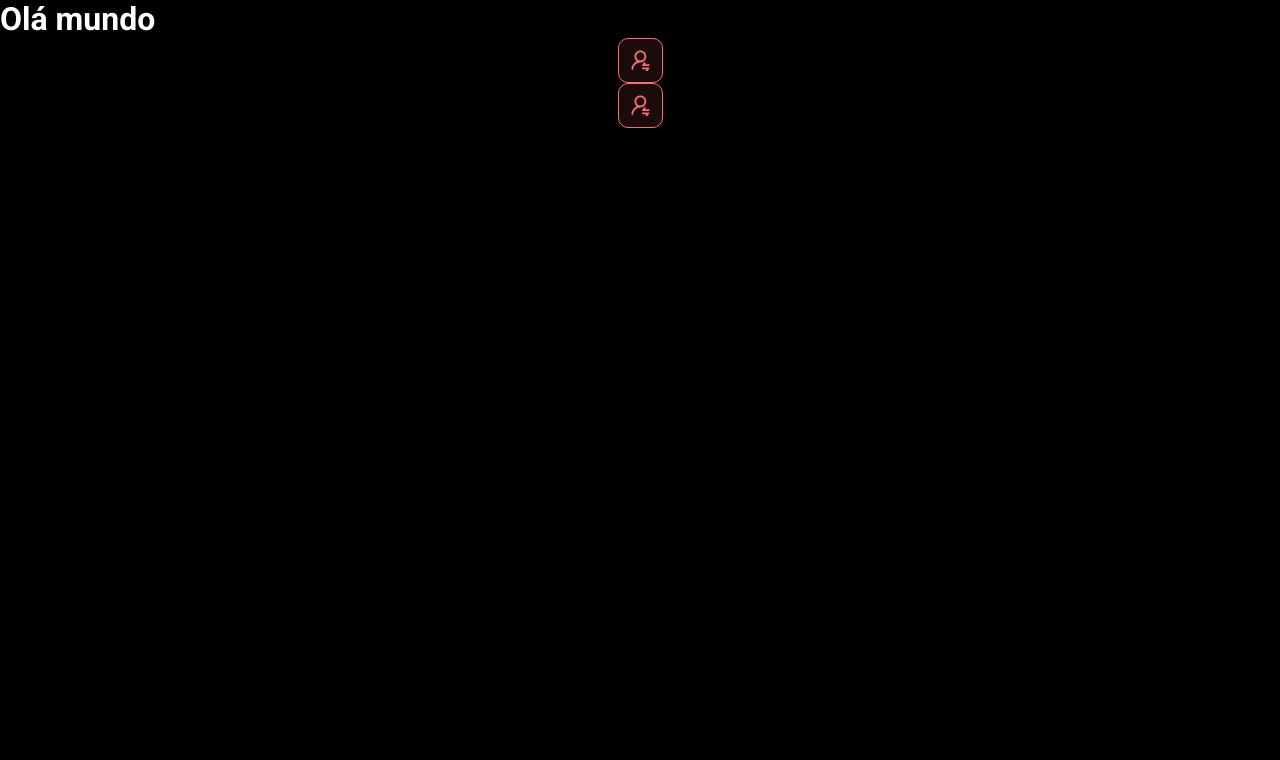
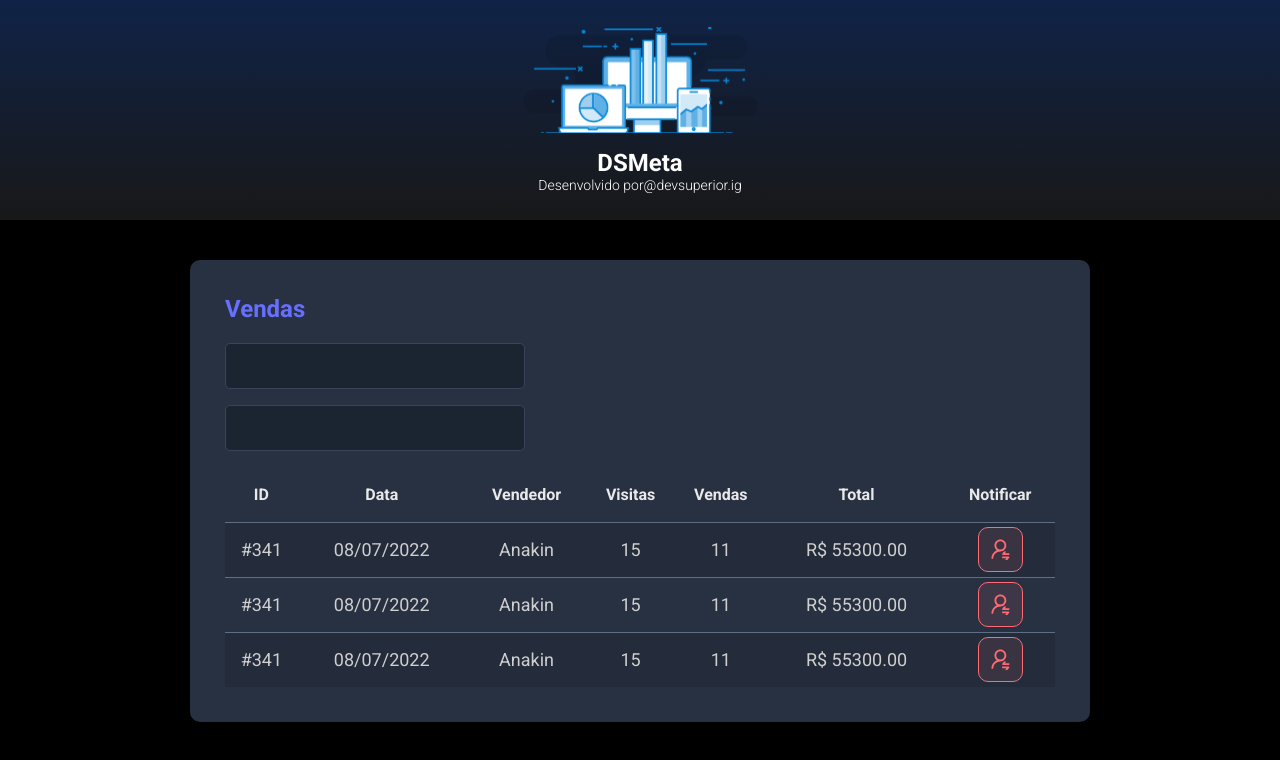
Before and after one commit to vamosgit/dsmeta, a React (Vite) app in the folder frontend/: page / in a window 1280 px wide. Shown: the top 760 px of the page. Built offline with nearby package versions, Linux system fonts and the light colour scheme.

Commit message:
Other component

```diff
--- a/frontend/src/App.tsx
+++ b/frontend/src/App.tsx
@@ -1,12 +1,18 @@
 import NotificationButton from "./components/NotificationButton"
-
+import Header from "./components/Header"
+import SalesCard from "./components/SaleCard"
 
 function App() {
   return (
     <>
-      <h1>Olá mundo</h1>
-      <NotificationButton />
-      <NotificationButton />
+      <Header />
+      <main>
+        <section id="sales">
+          <div className="dsmeta-container">
+            <SalesCard/>
+          </div>
+        </section>
+      </main>
     </>
   )
 }
--- /dev/null
+++ b/frontend/src/components/Header/index.tsx
@@ -0,0 +1,20 @@
+import logo from '../../asset/img/logo.svg'
+
+import './styles.css'
+
+function Header() {
+    return (
+        <header>
+            <div className="dsmeta-logo-container">
+                <img src={logo} alt="DSMeta" />
+                <h1>DSMeta</h1>
+                <p>
+                    Desenvolvido por
+                    <a href="https://www.instagram.com/devsuperior.ig">@devsuperior.ig</a>
+                </p>
+            </div>
+        </header>
+    )
+  }
+
+  export default Header
--- /dev/null
+++ b/frontend/src/components/Header/styles.css
@@ -0,0 +1,27 @@
+header {
+    background: linear-gradient(180deg, #102347 0%, #181818 100%);
+    height: 220px;
+    display: flex;
+    align-items: center;
+    justify-content: center;
+  }
+
+  .dsmeta-logo-container {
+    display: flex;
+    flex-direction: column;
+    align-items: center;
+  }
+
+  .dsmeta-logo-container img {
+    width: 235px;
+  }
+
+  .dsmeta-logo-container h1 {
+    margin-top: 15px;
+    font-size: 24px;
+  }
+
+  .dsmeta-logo-container p {
+    font-size: 14px;
+    font-weight: 300;
+  }
--- a/frontend/src/components/NotificationButton/index.tsx
+++ b/frontend/src/components/NotificationButton/index.tsx
@@ -4,13 +4,9 @@
 
 function NotificationButton() {
     return (
-        <>
-            <div className="dsmeta-red-btn-container">
-                <div className="dsmeta-red-btn">
-                    <img src={icon} alt="Notificar" />
-                </div>
-            </div>
-        </>
+        <div className="dsmeta-red-btn">
+            <img src={icon} alt="Notificar" />
+        </div>
     )
 }
 
--- a/frontend/src/components/NotificationButton/styles.css
+++ b/frontend/src/components/NotificationButton/styles.css
@@ -10,6 +10,6 @@
     cursor: pointer;
   }
 
-  .dsmeta-red-btn img {
+.dsmeta-red-btn img {
       width: 19px;
   }
--- /dev/null
+++ b/frontend/src/components/SaleCard/index.tsx
@@ -0,0 +1,79 @@
+import NotificationButton from '../NotificationButton'
+import './styles.css'
+
+function SalesCard() {
+    return (
+        <div className="dsmeta-card">
+            <h2 className="dsmeta-sales-title">Vendas</h2>
+            <div>
+                <div className="dsmeta-form-control-container">
+                    <input className="dsmeta-form-control" type="text"/>
+                </div>
+                <div className="dsmeta-form-control-container">
+                    <input className="dsmeta-form-control" type="text"/>
+                </div>
+            </div>
+
+            <div>
+                <table className="dsmeta-sales-table">
+                    <thead>
+                        <tr>
+                            <th className="show992">ID</th>
+                            <th className="show576">Data</th>
+                            <th>Vendedor</th>
+                            <th className="show992">Visitas</th>
+                            <th className="show992">Vendas</th>
+                            <th>Total</th>
+                            <th>Notificar</th>
+                        </tr>
+                    </thead>
+                    <tbody>
+                        <tr>
+                            <td className="show992">#341</td>
+                            <td className="show576">08/07/2022</td>
+                            <td>Anakin</td>
+                            <td className="show992">15</td>
+                            <td className="show992">11</td>
+                            <td>R$ 55300.00</td>
+                            <td>
+                                <div className="dsmeta-red-btn-container">
+                                        <NotificationButton/>
+                                </div>
+                            </td>
+                        </tr>
+                        <tr>
+                            <td className="show992">#341</td>
+                            <td className="show576">08/07/2022</td>
+                            <td>Anakin</td>
+                            <td className="show992">15</td>
+                            <td className="show992">11</td>
+                            <td>R$ 55300.00</td>
+                            <td>
+                                <div className="dsmeta-red-btn-container">
+                                    <NotificationButton/>
+                                </div>
+                            </td>
+                        </tr>
+                        <tr>
+                            <td className="show992">#341</td>
+                            <td className="show576">08/07/2022</td>
+                            <td>Anakin</td>
+                            <td className="show992">15</td>
+                            <td className="show992">11</td>
+                            <td>R$ 55300.00</td>
+                            <td>
+                                <div className="dsmeta-red-btn-container">
+                                    <NotificationButton/>
+                                </div>
+                            </td>
+                        </tr>
+                    </tbody>
+
+                </table>
+            </div>
+
+        </div>
+    )
+}
+
+  export default SalesCard
--- /dev/null
+++ b/frontend/src/components/SaleCard/styles.css
@@ -0,0 +1,97 @@
+.dsmeta-card {
+background-color: #283142;
+border-radius: 10px;
+padding: 30px 10px;
+}
+
+.dsmeta-sales-title {
+color: #676fff;
+font-size: 24px;
+margin-bottom: 20px;
+}
+
+.dsmeta-form-control-container {
+margin-bottom: 16px;
+max-width: 300px;
+}
+
+.dsmeta-form-control {
+width: 100%;
+height: 46px;
+background-color: #1b2531;
+border: 1px solid #384459;
+border-radius: 5px;
+color: #9aaabe;
+padding: 0 20px;
+font-size: 18px;
+}
+
+.dsmeta-sales-table {
+width: 100%;
+border-spacing: 0;
+border-collapse: collapse;
+}
+
+.dsmeta-sales-table thead {
+height: 55px;
+font-size: 16px;
+color: #e9e9e9;
+font-weight: 700;
+}
+
+.dsmeta-sales-table tbody {
+font-size: 14px;
+font-weight: 400;
+color: #cfcfcf;
+text-align: center;
+}
+
+.dsmeta-sales-table tbody tr {
+height: 74px;
+border-top: 1px solid #5f6e82;
+}
+
+.dsmeta-sales-table tbody tr:hover > td {
+background-color: #384459;
+}
+
+.dsmeta-sales-table tbody tr:nth-child(odd) {
+background-color: #242c3b;
+}
+
+.dsmeta-red-btn-container {
+    display: flex;
+    justify-content: center;
+}
+
+.show576 {
+    display: none;
+}
+
+.show992 {
+    display: none;
+}
+
+@media (min-width: 576px) {
+    .show576 {
+        display: table-cell;
+    }
+
+    .dsmeta-card {
+        padding: 35px;
+    }
+
+    .dsmeta-sales-table tbody tr {
+        height: 55px;
+    }
+
+    .dsmeta-sales-table tbody {
+        font-size: 18px;
+    }
+}
+
+@media (min-width: 992px) {
+    .show992 {
+        display: table-cell;
+    }
+}
--- a/frontend/src/index.css
+++ b/frontend/src/index.css
@@ -20,40 +20,6 @@
   text-decoration: none;
 }
 
-header {
-  background: linear-gradient(180deg, #102347 0%, #181818 100%);
-  height: 220px;
-  display: flex;
-  align-items: center;
-  justify-content: center;
-}
-
-.dsmeta-logo-container {
-  display: flex;
-  flex-direction: column;
-  align-items: center;
-}
-
-.dsmeta-logo-container img {
-  width: 235px;
-}
-
-.dsmeta-logo-container h1 {
-  margin-top: 15px;
-  font-size: 24px;
-}
-
-.dsmeta-logo-container p {
-  font-size: 14px;
-  font-weight: 300;
-}
-
-.dsmeta-card {
-  background-color: #283142;
-  border-radius: 10px;
-  padding: 30px 10px;
-}
-
 .dsmeta-container {
   width: 100%;
   max-width: 900px;
@@ -63,111 +29,3 @@
 #sales {
   padding: 40px 10px;
 }
-
-.dsmeta-sales-title {
-  color: #676fff;
-  font-size: 24px;
-  margin-bottom: 20px;
-}
-
-.dsmeta-form-control-container {
-  margin-bottom: 16px;
-  max-width: 300px;
-}
-
-.dsmeta-form-control {
-  width: 100%;
-  height: 46px;
-  background-color: #1b2531;
-  border: 1px solid #384459;
-  border-radius: 5px;
-  color: #9aaabe;
-  padding: 0 20px;
-  font-size: 18px;
-}
-
-.dsmeta-sales-table {
-  width: 100%;
-  border-spacing: 0;
-  border-collapse: collapse;
-}
-
-.dsmeta-sales-table thead {
-  height: 55px;
-  font-size: 16px;
-  color: #e9e9e9;
-  font-weight: 700;
-}
-
-.dsmeta-sales-table tbody {
-  font-size: 14px;
-  font-weight: 400;
-  color: #cfcfcf;
-  text-align: center;
-}
-
-.dsmeta-sales-table tbody tr {
-  height: 74px;
-  border-top: 1px solid #5f6e82;
-}
-
-.dsmeta-sales-table tbody tr:hover > td {
-  background-color: #384459;
-}
-
-.dsmeta-sales-table tbody tr:nth-child(odd) {
-  background-color: #242c3b;
-}
-
-.dsmeta-red-btn-container {
-    display: flex;
-    justify-content: center;
-}
-
-.dsmeta-red-btn {
-  height: 45px;
-  width: 45px;
-  background: rgba(255, 107, 114, 0.1);
-  border: 1px solid #ff6b72;
-  border-radius: 10px;
-  display: flex;
-  align-items: center;
-  justify-content: center;
-  cursor: pointer;
-}
-
-.dsmeta-red-btn img {
-    width: 19px;
-}
-
-.show576 {
-    display: none;
-}
-
-.show992 {
-    display: none;
-}
-
-@media (min-width: 576px) {
-    .show576 {
-        display: table-cell;
-    }
-
-    .dsmeta-card {
-        padding: 35px;
-    }
-
-    .dsmeta-sales-table tbody tr {
-        height: 55px;
-    }
-
-    .dsmeta-sales-table tbody {
-        font-size: 18px;
-    }
-}
-
-@media (min-width: 992px) {
-    .show992 {
-        display: table-cell;
-    }
-}
```
Also changed, not shown: frontend/src/asset/img/logo.svg (added).
